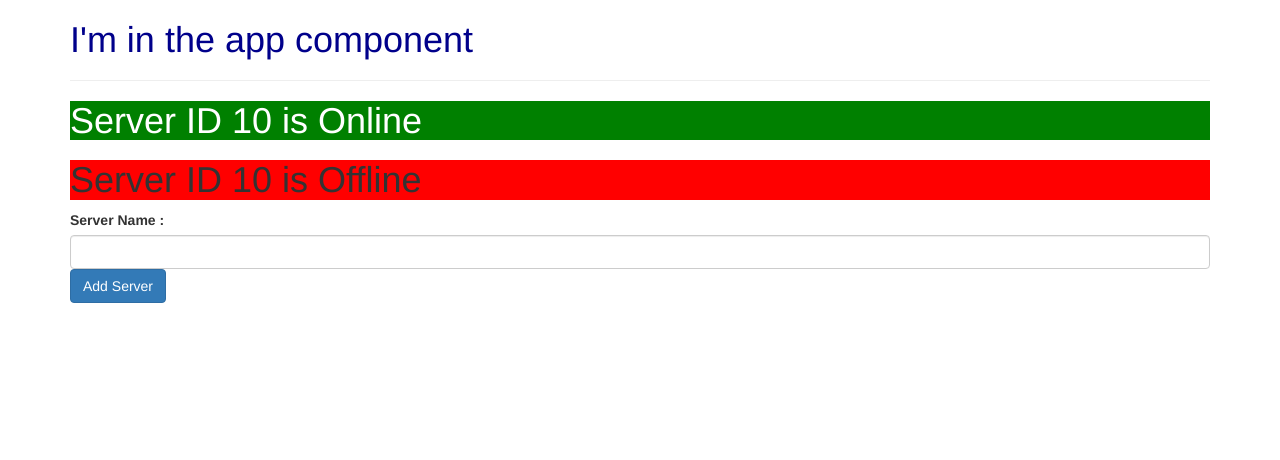
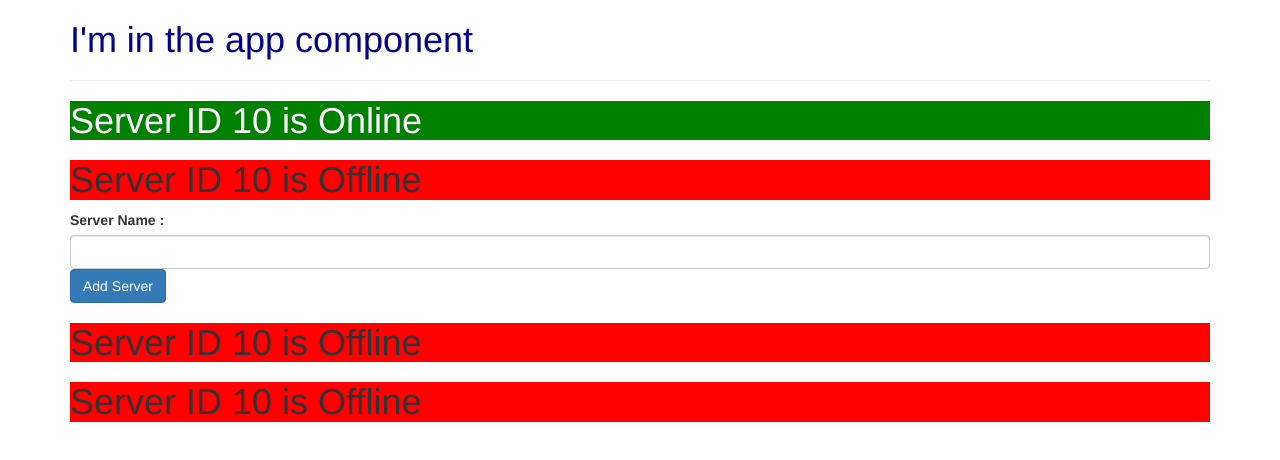
Before and after one commit to widura/Udemy_Angular, an Angular app: page / in a window 1280 px wide. Shown: the top 460 px of the page. Built offline with nearby package versions, Linux system fonts and the light colour scheme.

Commit message:
ngFor directive

```diff
--- a/src/app/servers/servers.component.html
+++ b/src/app/servers/servers.component.html
@@ -11,4 +11,4 @@
 <button class="btn btn-primary" [disabled]="!allowNewServer" (click)="onCreateServer()">Add Server</button>
 <!-- <p *ngIf="isServerAdded()">{{serverName}} {{serverStatusInfo}}</p> *ngIf directive-->
 <p *ngIf="isServerAdded()">server was created, server name is :{{serverName}}}</p>
-<app-server *ngFor(let server )></app-server>
+<app-server *ngFor="let server of servers"></app-server>
--- a/src/app/servers/servers.component.ts
+++ b/src/app/servers/servers.component.ts
@@ -13,7 +13,7 @@
 
   serverStatusInfo = "Server is not running";
 
-  server = ['Server', 'Server 2'];
+  servers = ['Server', 'Server 2'];
 
   constructor() {
     setTimeout(() => {
@@ -25,7 +25,7 @@
   onCreateServer() {
     if (this.serverName.length > 0) {
       this.serverStatusInfo = "Server is up and running";
-      this.server.push(this.serverName)
+      this.servers.push(this.serverName)
       this.serverAdded = true;
     }
   }
```
